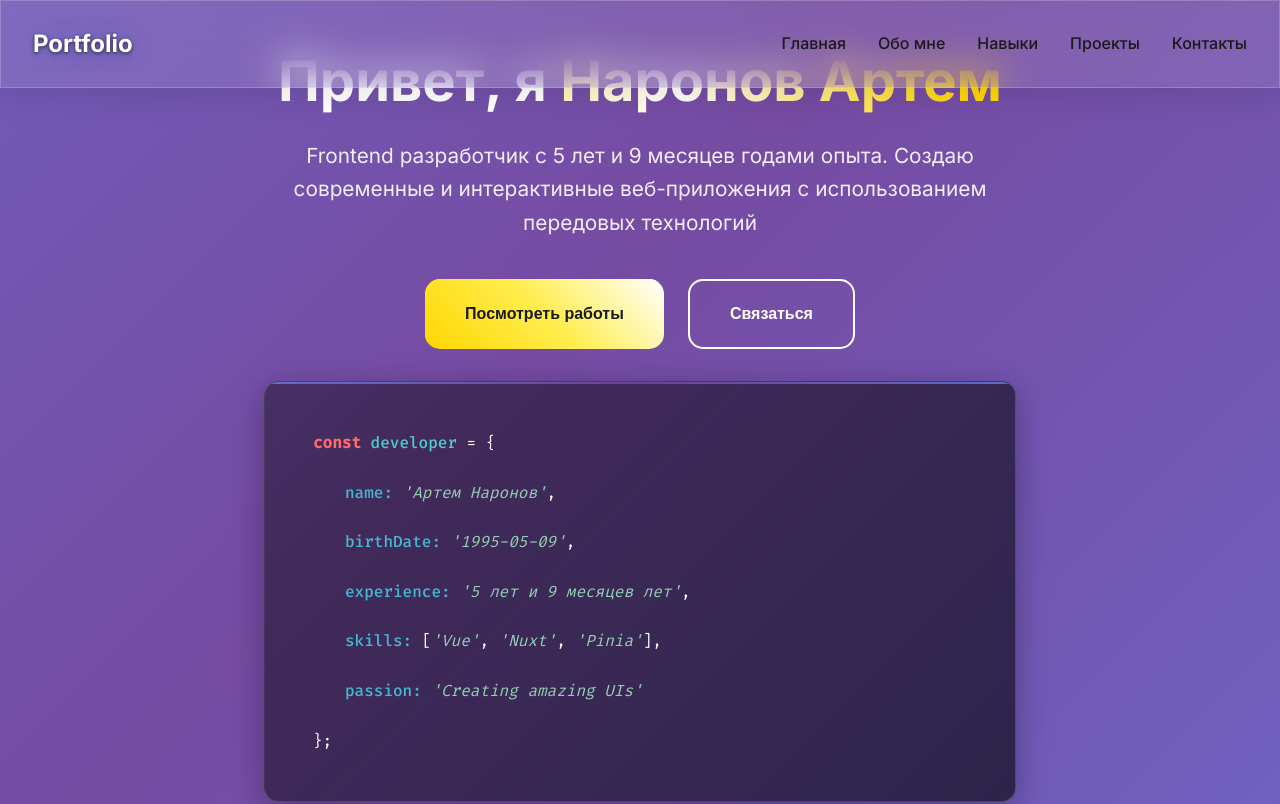
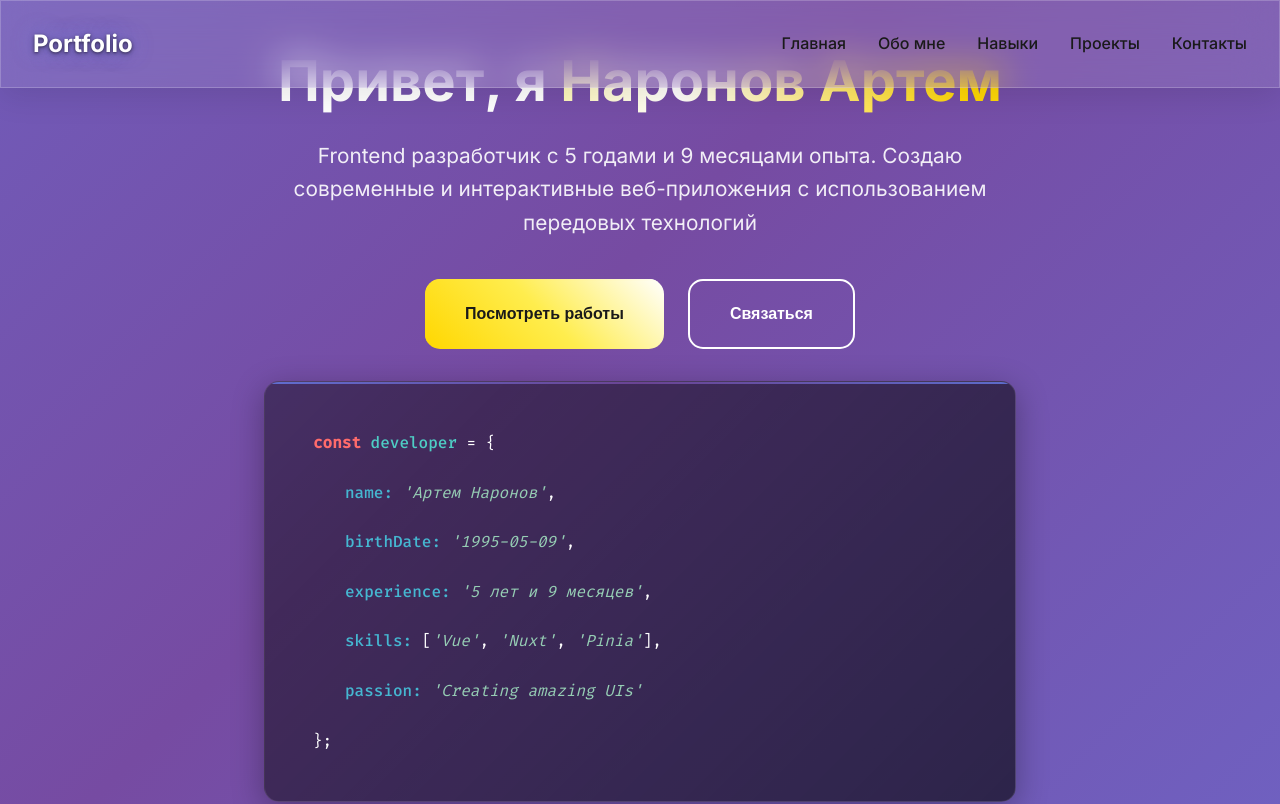
Before and after one commit to ArtemNaronov/portfolio, a Vue app: page / in a window 1280 px wide. Shown: the top 804 px of the page. Built offline with nearby package versions, Linux system fonts and the light colour scheme.

Commit message:
first commit

```diff
--- a/src/App.vue
+++ b/src/App.vue
@@ -30,7 +30,7 @@
             Привет, я <span class="highlight">Наронов Артем</span>
           </h1>
           <p class="hero-subtitle">
-            Frontend разработчик с {{ experienceYears }} годами опыта. Создаю современные и интерактивные веб-приложения с использованием передовых технологий
+            Frontend разработчик с {{ experienceYearsInstrumental }} опыта. Создаю современные и интерактивные веб-приложения с использованием передовых технологий
           </p>
           <div class="hero-buttons">
             <button class="btn btn-primary" @click="scrollToSection('projects')">
@@ -53,7 +53,7 @@
               <span class="property">birthDate:</span> <span class="string">'1995-05-09'</span>,
             </div>
             <div class="code-line indent-1">
-              <span class="property">experience:</span> <span class="string">'{{ experienceYears }} лет'</span>,
+              <span class="property">experience:</span> <span class="string">'{{ experienceYears }}'</span>,
             </div>
             <div class="code-line indent-1">
               <span class="property">skills:</span> [<span class="string">'Vue'</span>, <span class="string">'Nuxt'</span>, <span class="string">'Pinia'</span>],
@@ -87,7 +87,7 @@
             <div class="stats">
               <div class="stat animate-on-scroll" data-animation="fadeInUp" data-delay="0">
                 <h3>{{ experienceYears }}+</h3>
-                <p>Года опыта</p>
+                <p>Опыта</p>
               </div>
               <div class="stat animate-on-scroll" data-animation="fadeInUp" data-delay="200">
                 <h3>10+</h3>
@@ -432,6 +432,34 @@ export default {
       }
 
       return `${years} ${yearsText} и ${months} ${monthsText}`;
+    },
+
+    // Метод для творительного падежа (с, годами, месяцами)
+    experienceYearsInstrumental() {
+      const startDate = new Date('2019-11-01');
+      const currentDate = new Date();
+      const diffTime = Math.abs(currentDate - startDate);
+      const diffDays = Math.ceil(diffTime / (1000 * 60 * 60 * 24));
+      const years = Math.floor(diffDays / 365);
+      const months = Math.floor((diffDays % 365) / 30);
+
+      // Склонение для "годами" (творительный падеж)
+      let yearsText = 'годами';
+      if (years % 10 === 1 && years % 100 !== 11) {
+        yearsText = 'годом';
+      } else if ([2, 3, 4].includes(years % 10) && ![12, 13, 14].includes(years % 100)) {
+        yearsText = 'годами';
+      }
+
+      // Склонение для "месяцами" (творительный падеж)
+      let monthsText = 'месяцами';
+      if (months % 10 === 1 && months % 100 !== 11) {
+        monthsText = 'месяцем';
+      } else if ([2, 3, 4].includes(months % 10) && ![12, 13, 14].includes(months % 100)) {
+        monthsText = 'месяцами';
+      }
+
+      return `${years} ${yearsText} и ${months} ${monthsText}`;
     }
   },
   mounted() {
```
